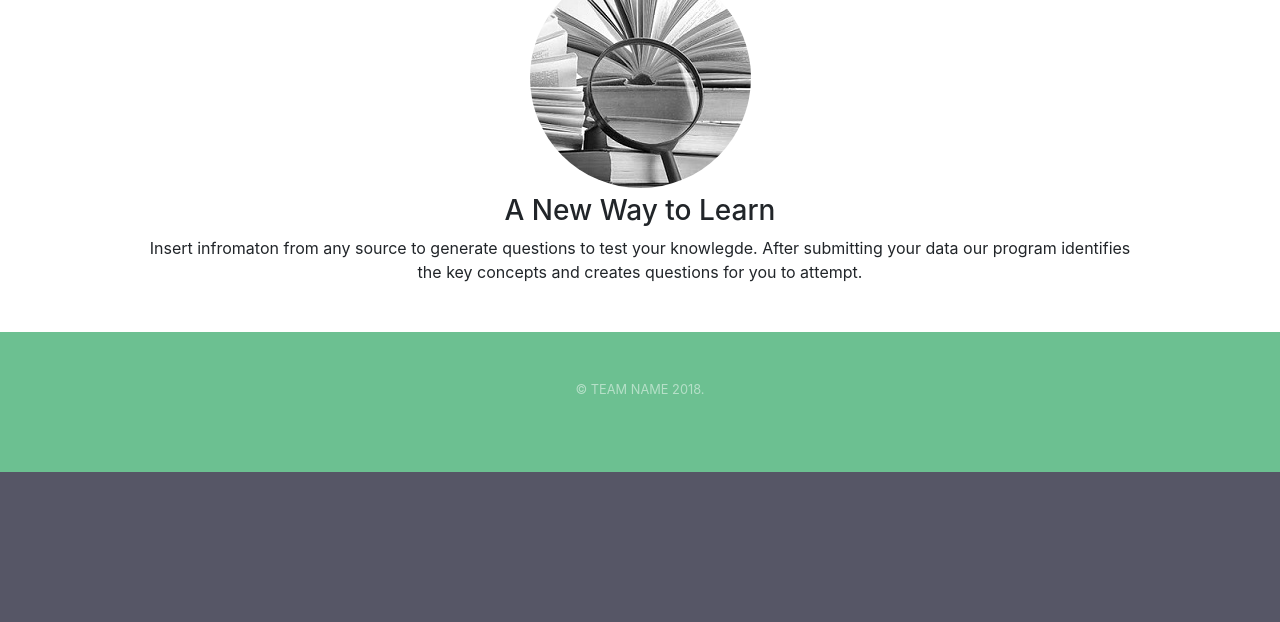
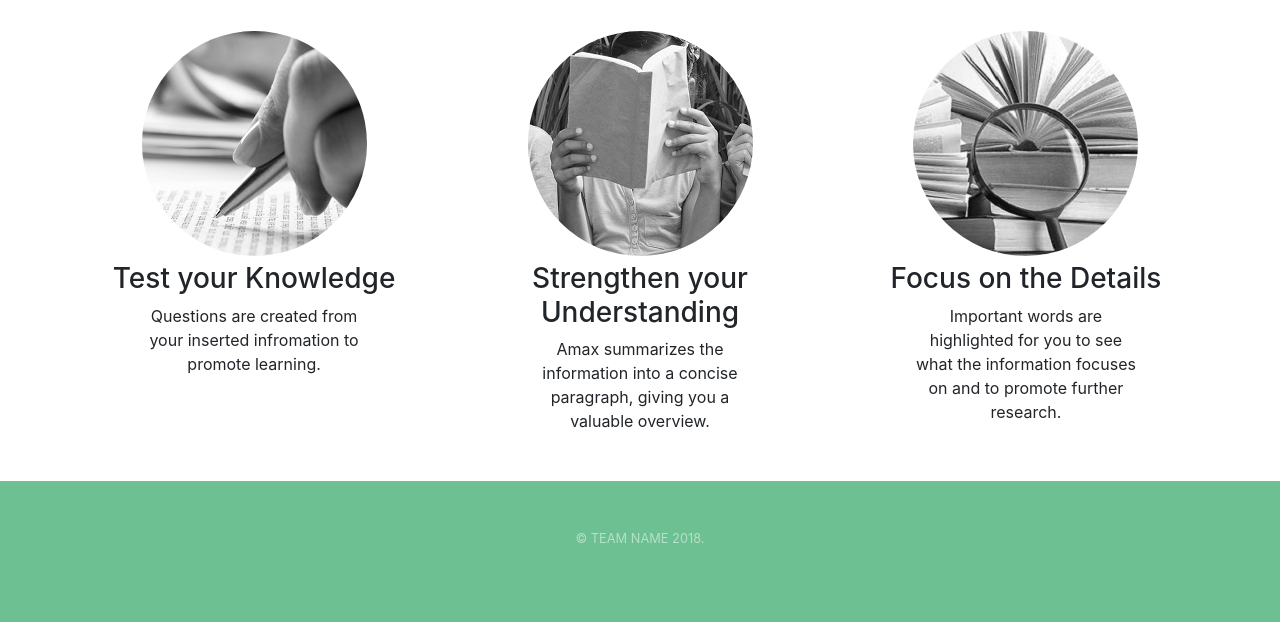
Before and after one commit to nshdesai/Amax, a Flask app: page / in a window 1280 px wide. Shown: the part 656-1278 px from the top of the page. Before the commit the page ends 1128 px from the top, so only its background shows below. Run offline with Flask 2, Linux system fonts and the light colour scheme; some libraries are stand-ins or nearby versions.

Commit message:
Added about page and more photos

```diff
--- a/static/css/main.css
+++ b/static/css/main.css
@@ -1899,7 +1899,7 @@
 		}
 
 			.flex.flex-2 article {
-				width: 100%;
+				width: 33%;
 			}
 
 		@media screen and (max-width: 980px) {
--- a/templates/create.html
+++ b/templates/create.html
@@ -21,7 +21,7 @@
 					<nav id="nav">
                         <a href="/">Home</a>
                         <a href="{{ url_for('create') }}">Analyze</a>
-                        <a href="{{ url_for('results') }}">Results</a>
+                        <a href="{{ url_for('results') }}">About</a>
 					</nav>
 					<a href="#navPanel" class="navPanelToggle"><span class="fa fa-bars"></span></a>
 				</div>
--- a/templates/index.html
+++ b/templates/index.html
@@ -21,7 +21,7 @@
                     <nav id="nav">
                         <a href="/">Home</a>
                         <a href="{{ url_for('create') }}">Analyze</a>
-                        <a href="{{ url_for('results') }}">Results</a>
+                        <a href="{{ url_for('results') }}">About</a>
                     </nav>
                     <a href="#navPanel" class="navPanelToggle"><span class="fa fa-bars"></span></a>
                 </div>
@@ -30,7 +30,7 @@
         <!-- Banner -->
             <section id="banner">
                 <div class="inner">
-                    <div class="typing">
+                    <div class="typing flex">
                         <div class="typewriter">
                             <h1>Welcome to Amax</h1>
                         </div>
@@ -71,9 +71,27 @@
                                 <img src="static/images/image1.jpg" alt="Pic 01"/>
                             </div>
                             <header>
-                                    <h3>A New Way to Learn</h3>
+                               <h3>Test your Knowledge</h3>
                             </header>
-                                <p>Insert infromaton from any source to generate questions to test your knowlegde. After submitting your data our program identifies the key concepts and creates questions for you to attempt.</p>
+                            <p>Questions are created from your inserted infromation to promote learning.</p>
+                        </article>
+                        <article>
+                            <div class="image round">
+                                <img src="static/images/image2.jpg" alt="Pic 02" />
+                            </div>
+                            <header>
+                                <h3>Strengthen your Understanding</h3>
+                            </header>
+                            <p>Amax summarizes the information into a concise paragraph, giving you a valuable overview.</p>
+                        </article>
+                        <article>
+                            <div class="image round">
+                                <img src="static/images/image3.jpg" alt="Pic 03" />
+                            </div>
+                            <header>
+                                <h3>Focus on the Details</h3>
+                            </header>
+                            <p>Important words are highlighted for you to see what the information focuses on and to promote further research.</p>
                         </article>
                     </div>
                 </div>
```
Also changed, not shown: templates/results.html (+10 -4 lines), static/images/image1.jpg, static/images/image2.jpg (added), static/images/image3.jpg (added). Lines whose indentation alone changed are shown as unchanged.
